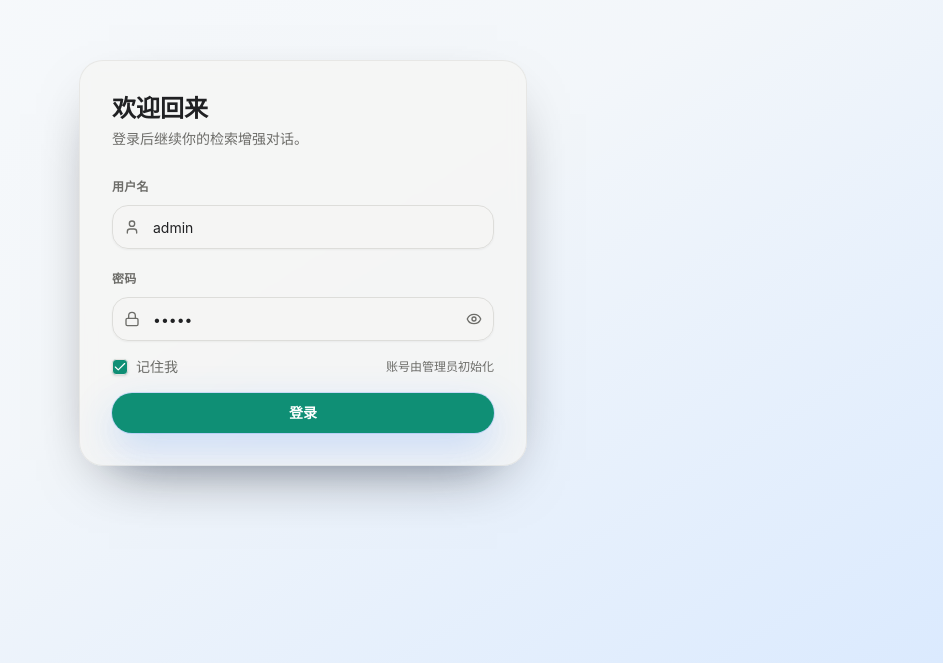
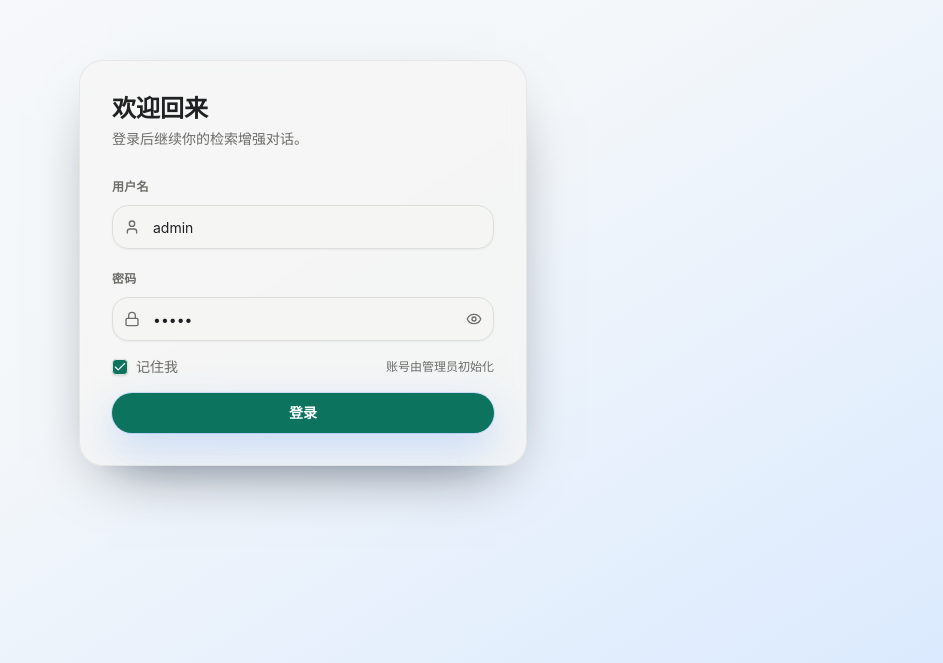
Before and after one commit to sofdark1313/RAG, a React (Vite) app in the folder frontend/: page /login in a window 1280 px wide. Shown: the part 137-800 px from the top of the page, without its empty margins (337-1280 px from the left). Built offline with nearby package versions, Linux system fonts and the light colour scheme.

Commit message:
fix(frontend): improve theme contrast

```diff
--- a/frontend/index.html
+++ b/frontend/index.html
@@ -5,12 +5,6 @@
     <meta name="viewport" content="width=device-width, initial-scale=1.0" />
     <title>Ragent AI 智能体</title>
     <link rel="icon" type="image/svg+xml" href="/favicon.svg" />
-    <link rel="preconnect" href="https://fonts.googleapis.com" />
-    <link rel="preconnect" href="https://fonts.gstatic.com" crossorigin />
-    <link
-      href="https://fonts.googleapis.com/css2?family=DM+Sans:wght@400;500;600;700&family=JetBrains+Mono:wght@400;600&family=Space+Grotesk:wght@500;600;700&display=swap"
-      rel="stylesheet"
-    />
   </head>
   <body>
     <div id="root"></div>
--- a/frontend/src/styles/theme.css
+++ b/frontend/src/styles/theme.css
@@ -6,7 +6,7 @@
   --card-foreground: 60 2% 13%;
   --popover: 0 0% 100%;
   --popover-foreground: 60 2% 13%;
-  --primary: 168 81% 31%;
+  --primary: 168 81% 25%;
   --primary-foreground: 0 0% 100%;
   --secondary: 60 6% 93%;
   --secondary-foreground: 60 2% 20%;
@@ -18,7 +18,7 @@
   --destructive-foreground: 0 0% 100%;
   --border: 60 5% 88%;
   --input: 60 5% 86%;
-  --ring: 168 81% 31%;
+  --ring: 168 81% 25%;
   --chat-user: 60 6% 93%;
   --chat-assistant: 0 0% 100%;
 
@@ -119,7 +119,7 @@ body {
 
 .theme-menu__item[aria-checked="true"] {
   background: var(--brand-soft);
-  color: var(--brand);
+  color: hsl(var(--accent-foreground));
 }
 
 .theme-menu__icon,
```
Also changed, not shown: 1 other file (tests, documents, lock files or other folders).
